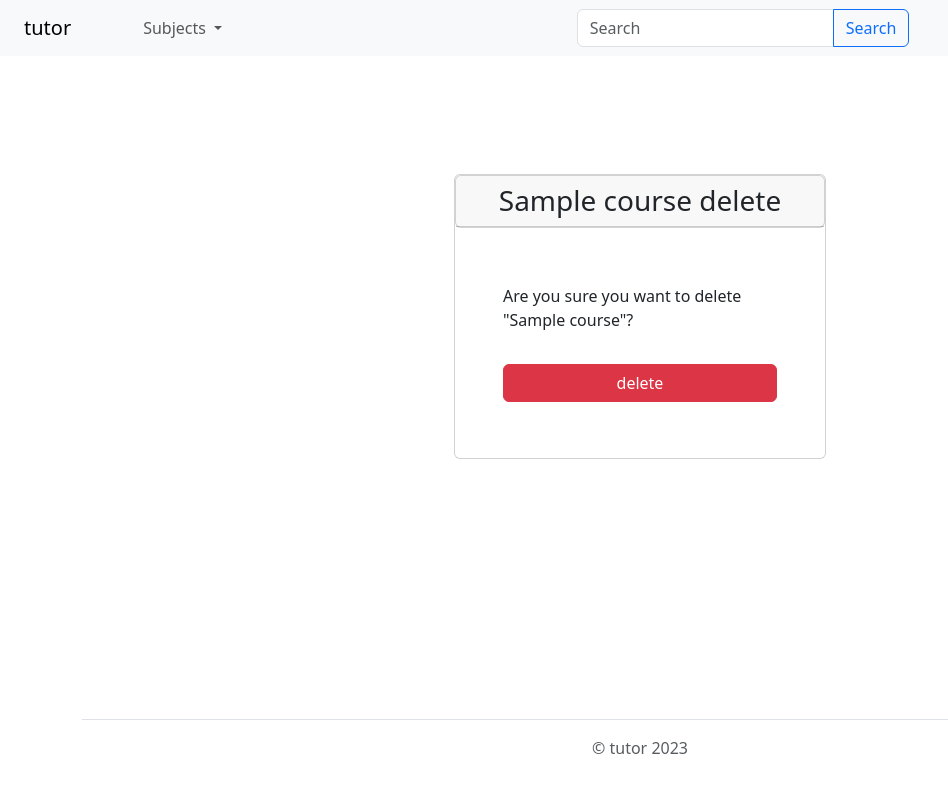
After one commit to MateuszM-M/tutor, a Django app: page /teacher/delete_course/1 in a window 1280 px wide. The commit adds this page. Shown: the whole page, without its empty margins (0-948 px from the left). Run offline with Django 4.2, Linux system fonts and the light colour scheme; tables that the repository leaves empty hold one stand-in row (values such as "Sample post"); parts of the project's set-up code (start-up, migrations or seed data) failed here and were passed over; some libraries are stand-ins or nearby versions.

Commit message:
Add course deletion

```diff
--- /dev/null
+++ b/learning/templates/learning/teacher/delete_course.html
@@ -0,0 +1,36 @@
+{% extends 'layout/main.html' %}
+{% load crispy_forms_tags %}
+
+{% block title %}Delete{% endblock %}
+
+{% block content %}
+
+<div class="container d-flex justify-content-around my-auto">
+    <div class="card col-md-4">
+        <main>
+            <div>
+
+                <form action="" method="POST">
+
+                    <div class="card text-center">
+                        <h3 class="fw-normal card-text card-header">{{ object }} delete</h3>
+                    </div>
+
+                    <div class="p-5">
+
+                        <div class="form-floating my-2">
+                            {% csrf_token %}
+                            <p>Are you sure you want to delete "{{ object }}"?</p>
+                            <input class="w-100 btn btn-danger mt-3" type="submit" value="delete">
+                        </div>
+
+                </form>
+
+            </div>
+        </main>
+    </div>
+
+
+</div>
+
+{% endblock %}
--- a/learning/templates/learning/teacher/teacher_dashboard.html
+++ b/learning/templates/learning/teacher/teacher_dashboard.html
@@ -41,7 +41,7 @@
                                     <a href="#" class="btn btn-outline-primary">edit</a>
                                 </div>
                                 <div class="text-center mb-2 d-grid col-12">
-                                    <a href="#" class="btn btn-outline-danger">delete</a>
+                                    <a href="{% url 'learning:delete_course' course.id %}" class="btn btn-outline-danger" >delete</a>
                                 </div>
                             </div>
 
@@ -60,4 +60,6 @@
 
 
 </div>
+
+
 {% endblock %}
--- a/learning/urls.py
+++ b/learning/urls.py
@@ -4,7 +4,18 @@ from . import views
 
 app_name = "learning"
 urlpatterns = [
-    path('dashboard/', views.Dashboard.as_view(), name='dashboard'),
-    path('teacher/', views.TeacherDashboard.as_view(), name='teacher_dashboard'),
-    path('teacher/create_course', views.CreateCourse.as_view(), name='create_course'),
+    path('dashboard/',
+         views.Dashboard.as_view(),
+           name='dashboard'),
+    path('teacher/',
+         views.TeacherDashboard.as_view(),
+           name='teacher_dashboard'),
+
+    path('teacher/create_course',
+         views.CreateCourseView.as_view(),
+         name='create_course'),
+
+    path('teacher/delete_course/<str:pk>',
+         views.CourseDeleteView.as_view(),
+         name='delete_course'),
 ]
--- a/learning/views.py
+++ b/learning/views.py
@@ -1,8 +1,9 @@
 from django.contrib.auth.mixins import LoginRequiredMixin
 from django.utils.text import slugify
 from django.views.generic import CreateView, ListView, TemplateView
+from django.views.generic.edit import DeleteView
+
 from .forms import CreateCourseForm
-
 from .models import Course
 
 
@@ -19,7 +20,7 @@ class TeacherDashboard(LoginRequiredMixin, ListView):
         return Course.objects.filter(owner=self.request.user)
 
 
-class CreateCourse(LoginRequiredMixin, CreateView):
+class CreateCourseView(LoginRequiredMixin, CreateView):
     model = Course
     form_class = CreateCourseForm
     template_name = 'learning/teacher/create_course.html'
@@ -29,3 +30,9 @@ class CreateCourse(LoginRequiredMixin, CreateView):
         form.instance.owner = self.request.user
         form.instance.slug = slugify(form.instance.title)
         return super().form_valid(form)
+
+
+class CourseDeleteView(DeleteView):
+    model = Course
+    success_url = '/teacher/'
+    template_name = 'learning/teacher/delete_course.html'
```
